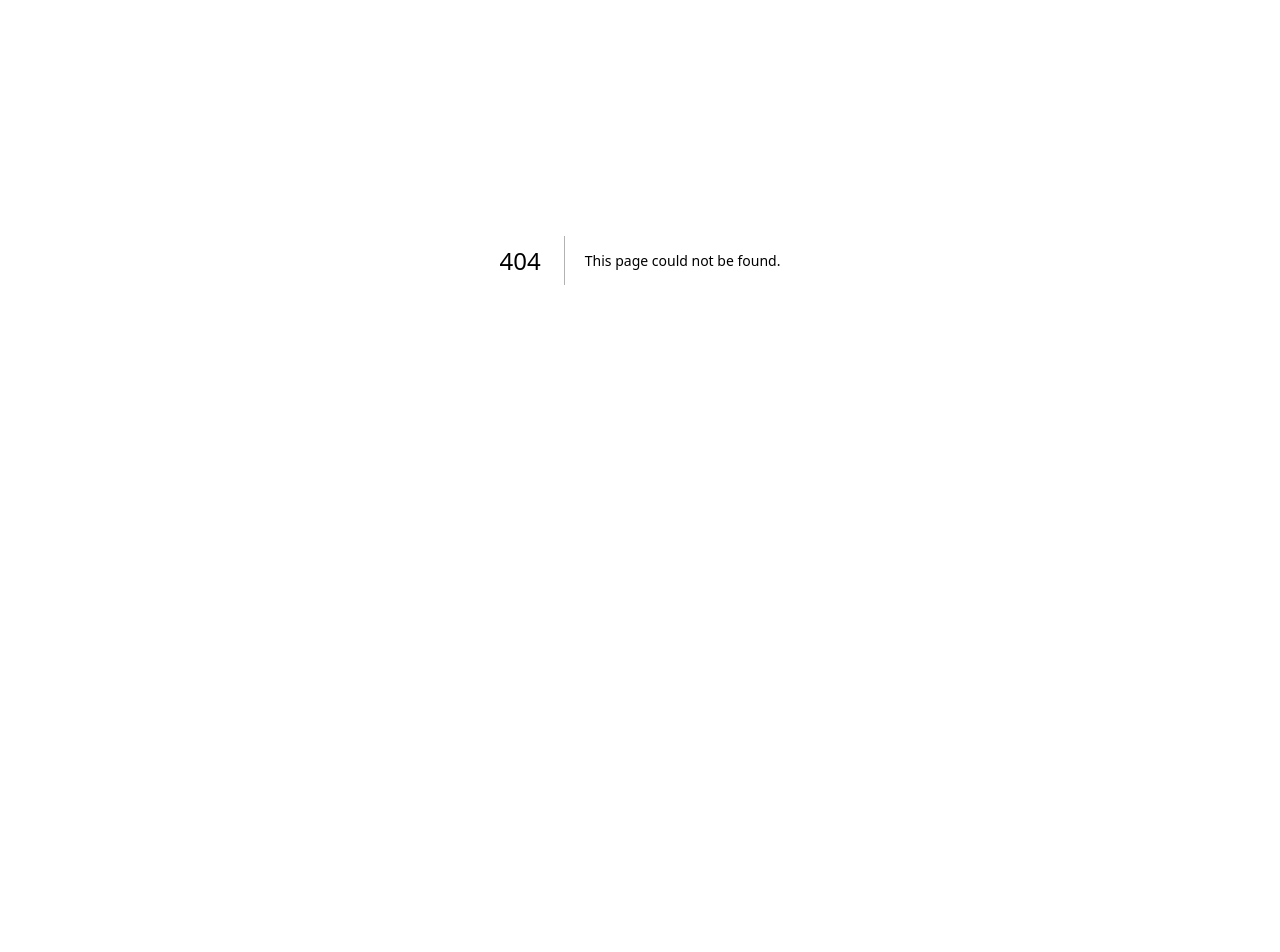
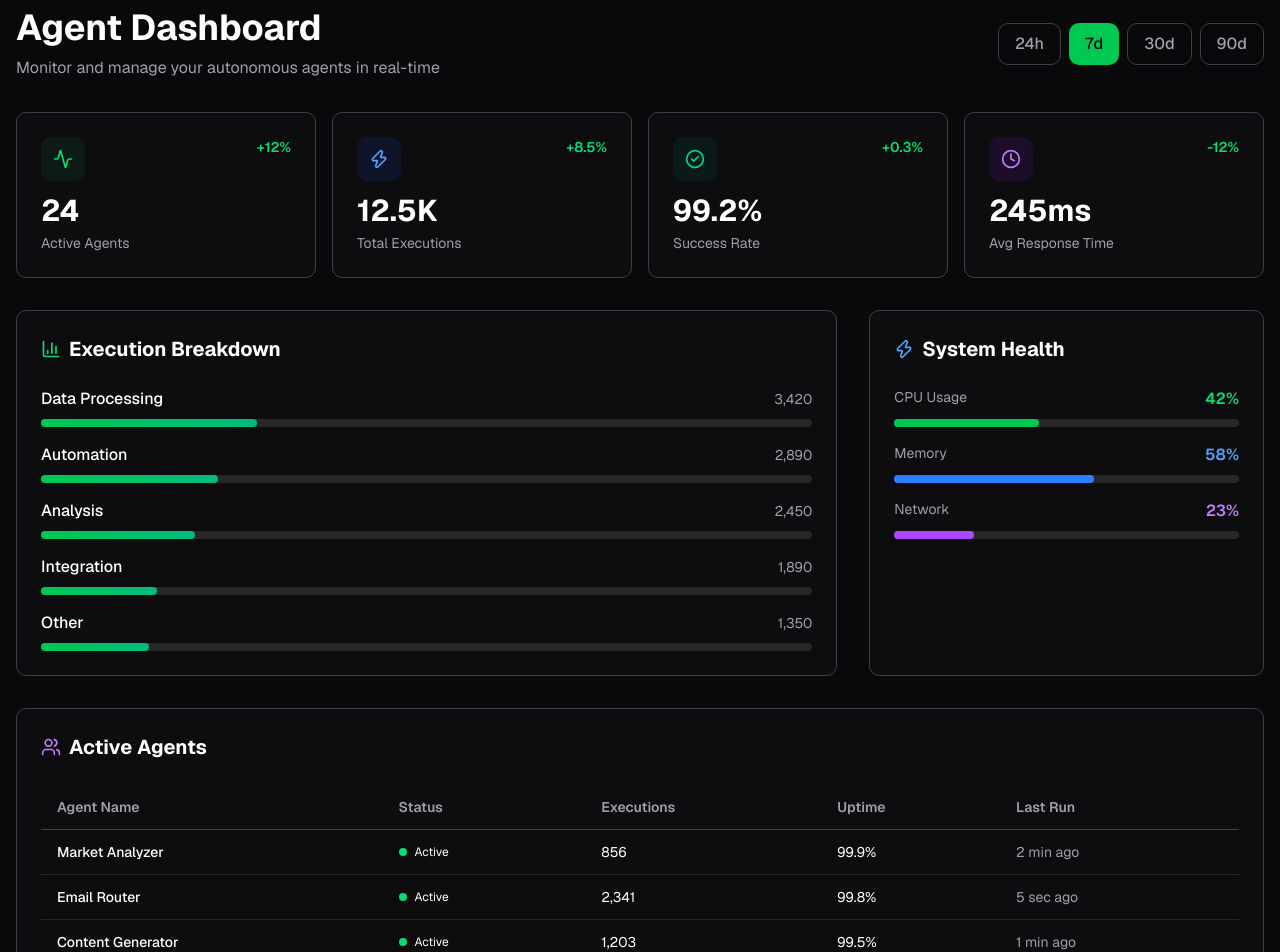
Before and after one commit to nomnom11/harmer-agent, a Next.js app: page /dashboard in a window 1280 px wide. Before the commit this address had no page. Shown: the part 140-1092 px from the top of the page. Before the commit the page ends 800 px from the top, so only its background shows below. Built offline with nearby package versions, Linux system fonts and the light colour scheme.

Commit message:
feat: add new Dashboard component with key metrics and execution breakdown

```diff
--- /dev/null
+++ b/app/dashboard/page.tsx
@@ -0,0 +1,239 @@
+'use client'
+
+import { useState } from 'react'
+import Link from 'next/link'
+import { ArrowLeft, Activity, TrendingUp, Users, Zap, Clock, CheckCircle2, AlertCircle, BarChart3, LineChart, PieChart } from 'lucide-react'
+
+export default function Dashboard() {
+  const [timeRange, setTimeRange] = useState('7d')
+
+  const stats = [
+    {
+      label: 'Active Agents',
+      value: '24',
+      change: '+12%',
+      icon: Activity,
+      color: 'green'
+    },
+    {
+      label: 'Total Executions',
+      value: '12.5K',
+      change: '+8.5%',
+      icon: Zap,
+      color: 'blue'
+    },
+    {
+      label: 'Success Rate',
+      value: '99.2%',
+      change: '+0.3%',
+      icon: CheckCircle2,
+      color: 'emerald'
+    },
+    {
+      label: 'Avg Response Time',
+      value: '245ms',
+      change: '-12%',
+      icon: Clock,
+      color: 'purple'
+    }
+  ]
+
+  const agentsList = [
+    {
+      name: 'Market Analyzer',
+      status: 'active',
+      executions: 856,
+      uptime: '99.9%',
+      lastRun: '2 min ago'
+    },
+    {
+      name: 'Email Router',
+      status: 'active',
+      executions: 2341,
+      uptime: '99.8%',
+      lastRun: '5 sec ago'
+    },
+    {
+      name: 'Content Generator',
+      status: 'active',
+      executions: 1203,
+      uptime: '99.5%',
+      lastRun: '1 min ago'
+    },
+    {
+      name: 'Support Handler',
+      status: 'inactive',
+      executions: 423,
+      uptime: '98.2%',
+      lastRun: '3 hours ago'
+    }
+  ]
+
+  const executionMetrics = [
+    { name: 'Data Processing', value: 3420, percentage: 28 },
+    { name: 'Automation', value: 2890, percentage: 23 },
+    { name: 'Analysis', value: 2450, percentage: 20 },
+    { name: 'Integration', value: 1890, percentage: 15 },
+    { name: 'Other', value: 1350, percentage: 14 }
+  ]
+
+  return (
+    <main className="min-h-screen bg-zinc-950 text-white pt-24 pb-12">
+      <div className="max-w-7xl mx-auto px-4">
+        {/* Back Button */}
+        <Link href="/" className="inline-flex items-center gap-2 text-zinc-400 hover:text-white transition-colors mb-8">
+          <ArrowLeft className="w-4 h-4" />
+          <span className="text-sm font-medium">Back to Home</span>
+        </Link>
+
+        {/* Header with Time Range */}
+        <div className="flex items-center justify-between mb-8">
+          <div>
+            <h1 className="text-4xl font-bold mb-2">Agent Dashboard</h1>
+            <p className="text-zinc-400">Monitor and manage your autonomous agents in real-time</p>
+          </div>
+          <div className="flex gap-2">
+            {['24h', '7d', '30d', '90d'].map(range => (
+              <button
+                key={range}
+                onClick={() => setTimeRange(range)}
+                className={`px-4 py-2 rounded-lg font-medium transition-all ${
+                  timeRange === range
+                    ? 'bg-green-500 text-zinc-950'
+                    : 'border border-zinc-700 text-zinc-400 hover:border-zinc-600'
+                }`}
+              >
+                {range}
+              </button>
+            ))}
+          </div>
+        </div>
+
+        {/* Key Metrics */}
+        <div className="grid md:grid-cols-4 gap-4 mb-8">
+          {stats.map((stat, idx) => {
+            const Icon = stat.icon
+            const colorMap = {
+              green: 'text-green-400 bg-green-900/20 border-green-700/50',
+              blue: 'text-blue-400 bg-blue-900/20 border-blue-700/50',
+              emerald: 'text-emerald-400 bg-emerald-900/20 border-emerald-700/50',
+              purple: 'text-purple-400 bg-purple-900/20 border-purple-700/50'
+            }
+            return (
+              <div key={idx} className="border border-zinc-700 bg-zinc-900/30 rounded-lg p-6">
+                <div className="flex items-start justify-between mb-3">
+                  <div className={`p-3 rounded-lg ${colorMap[stat.color]}`}>
+                    <Icon className="w-5 h-5" />
+                  </div>
+                  <span className="text-sm font-semibold text-green-400">{stat.change}</span>
+                </div>
+                <div className="text-3xl font-bold mb-1">{stat.value}</div>
+                <div className="text-sm text-zinc-400">{stat.label}</div>
+              </div>
+            )
+          })}
+        </div>
+
+        <div className="grid lg:grid-cols-3 gap-8 mb-8">
+          {/* Execution Breakdown */}
+          <div className="lg:col-span-2 border border-zinc-700 bg-zinc-900/30 rounded-lg p-6">
+            <h2 className="text-xl font-bold mb-6 flex items-center gap-2">
+              <BarChart3 className="w-5 h-5 text-green-400" />
+              Execution Breakdown
+            </h2>
+            <div className="space-y-4">
+              {executionMetrics.map((metric, idx) => (
+                <div key={idx}>
+                  <div className="flex items-center justify-between mb-2">
+                    <span className="font-medium">{metric.name}</span>
+                    <span className="text-sm text-zinc-400">{metric.value.toLocaleString()}</span>
+                  </div>
+                  <div className="w-full bg-zinc-800 rounded-full h-2">
+                    <div
+                      className="bg-gradient-to-r from-green-500 to-emerald-500 h-2 rounded-full"
+                      style={{ width: `${metric.percentage}%` }}
+                    ></div>
+                  </div>
+                </div>
+              ))}
+            </div>
+          </div>
+
+          {/* Quick Stats */}
+          <div className="border border-zinc-700 bg-zinc-900/30 rounded-lg p-6">
+            <h2 className="text-xl font-bold mb-6 flex items-center gap-2">
+              <Zap className="w-5 h-5 text-blue-400" />
+              System Health
+            </h2>
+            <div className="space-y-4">
+              <div>
+                <div className="flex justify-between mb-2">
+                  <span className="text-sm text-zinc-400">CPU Usage</span>
+                  <span className="font-semibold text-green-400">42%</span>
+                </div>
+                <div className="w-full bg-zinc-800 rounded-full h-2">
+                  <div className="bg-green-500 h-2 rounded-full" style={{ width: '42%' }}></div>
+                </div>
+              </div>
+              <div>
+                <div className="flex justify-between mb-2">
+                  <span className="text-sm text-zinc-400">Memory</span>
+                  <span className="font-semibold text-blue-400">58%</span>
+                </div>
+                <div className="w-full bg-zinc-800 rounded-full h-2">
+                  <div className="bg-blue-500 h-2 rounded-full" style={{ width: '58%' }}></div>
+                </div>
+              </div>
+              <div>
+                <div className="flex justify-between mb-2">
+                  <span className="text-sm text-zinc-400">Network</span>
+                  <span className="font-semibold text-purple-400">23%</span>
+                </div>
+                <div className="w-full bg-zinc-800 rounded-full h-2">
+                  <div className="bg-purple-500 h-2 rounded-full" style={{ width: '23%' }}></div>
+                </div>
+              </div>
+            </div>
+          </div>
+        </div>
+
+        {/* Agents Table */}
+        <div className="border border-zinc-700 bg-zinc-900/30 rounded-lg p-6">
+          <h2 className="text-xl font-bold mb-6 flex items-center gap-2">
+            <Users className="w-5 h-5 text-purple-400" />
+            Active Agents
+          </h2>
+          <div className="overflow-x-auto">
+            <table className="w-full text-sm">
+              <thead>
+                <tr className="border-b border-zinc-700">
+                  <th className="text-left py-3 px-4 font-semibold text-zinc-400">Agent Name</th>
+                  <th className="text-left py-3 px-4 font-semibold text-zinc-400">Status</th>
+                  <th className="text-left py-3 px-4 font-semibold text-zinc-400">Executions</th>
+                  <th className="text-left py-3 px-4 font-semibold text-zinc-400">Uptime</th>
+                  <th className="text-left py-3 px-4 font-semibold text-zinc-400">Last Run</th>
+                </tr>
+              </thead>
+              <tbody>
+                {agentsList.map((agent, idx) => (
+                  <tr key={idx} className="border-b border-zinc-800 hover:bg-zinc-800/30 transition-colors">
+                    <td className="py-3 px-4 font-medium">{agent.name}</td>
+                    <td className="py-3 px-4">
+                      <div className="flex items-center gap-2">
+                        <div className={`w-2 h-2 rounded-full ${agent.status === 'active' ? 'bg-green-400' : 'bg-zinc-500'}`}></div>
+                        <span className="capitalize text-xs">{agent.status}</span>
+                      </div>
+                    </td>
+                    <td className="py-3 px-4">{agent.executions.toLocaleString()}</td>
+                    <td className="py-3 px-4">{agent.uptime}</td>
+                    <td className="py-3 px-4 text-zinc-400">{agent.lastRun}</td>
+                  </tr>
+                ))}
+              </tbody>
+            </table>
+          </div>
+        </div>
+      </div>
+    </main>
+  )
+}
--- a/app/page.tsx
+++ b/app/page.tsx
@@ -112,7 +112,7 @@ export default function Home() {
               <Link href="/build-agent" className="text-sm text-zinc-400 hover:text-white transition-colors cursor-pointer">Build Agent</Link>
               <Link href="/marketplace" className="text-sm text-zinc-400 hover:text-white transition-colors cursor-pointer">Marketplace</Link>
               <Link href="/workflows" className="text-sm text-zinc-400 hover:text-white transition-colors cursor-pointer">Workflows</Link>
-              <button onClick={() => handleNavClick('Dashboard')} className="text-sm text-zinc-400 hover:text-white transition-colors cursor-pointer">Dashboard</button>
+              <Link href="/dashboard" className="text-sm text-zinc-400 hover:text-white transition-colors cursor-pointer">Dashboard</Link>
               <Link href="/docs" className="text-sm text-zinc-400 hover:text-white transition-colors cursor-pointer">Docs</Link>
               <Link href="/community" className="text-sm text-zinc-400 hover:text-white transition-colors cursor-pointer">Community</Link>
               <button onClick={handleConnectWallet} className="px-4 py-2 border border-zinc-700 rounded-lg text-sm font-medium hover:bg-zinc-900 transition-colors cursor-pointer">
@@ -133,7 +133,7 @@ export default function Home() {
               <Link href="/build-agent" className="block w-full text-left px-4 py-2 text-sm text-zinc-400 hover:text-white">Build Agent</Link>
               <Link href="/marketplace" className="block w-full text-left px-4 py-2 text-sm text-zinc-400 hover:text-white">Marketplace</Link>
               <Link href="/workflows" className="block w-full text-left px-4 py-2 text-sm text-zinc-400 hover:text-white">Workflows</Link>
-              <button onClick={() => handleNavClick('Dashboard')} className="block w-full text-left px-4 py-2 text-sm text-zinc-400 hover:text-white">Dashboard</button>
+              <Link href="/dashboard" className="block w-full text-left px-4 py-2 text-sm text-zinc-400 hover:text-white">Dashboard</Link>
               <Link href="/docs" className="block w-full text-left px-4 py-2 text-sm text-zinc-400 hover:text-white">Docs</Link>
               <Link href="/community" className="block w-full text-left px-4 py-2 text-sm text-zinc-400 hover:text-white">Community</Link>
               <button onClick={handleConnectWallet} className="w-full px-4 py-2 border border-zinc-700 rounded-lg text-sm font-medium hover:bg-zinc-900">
```
